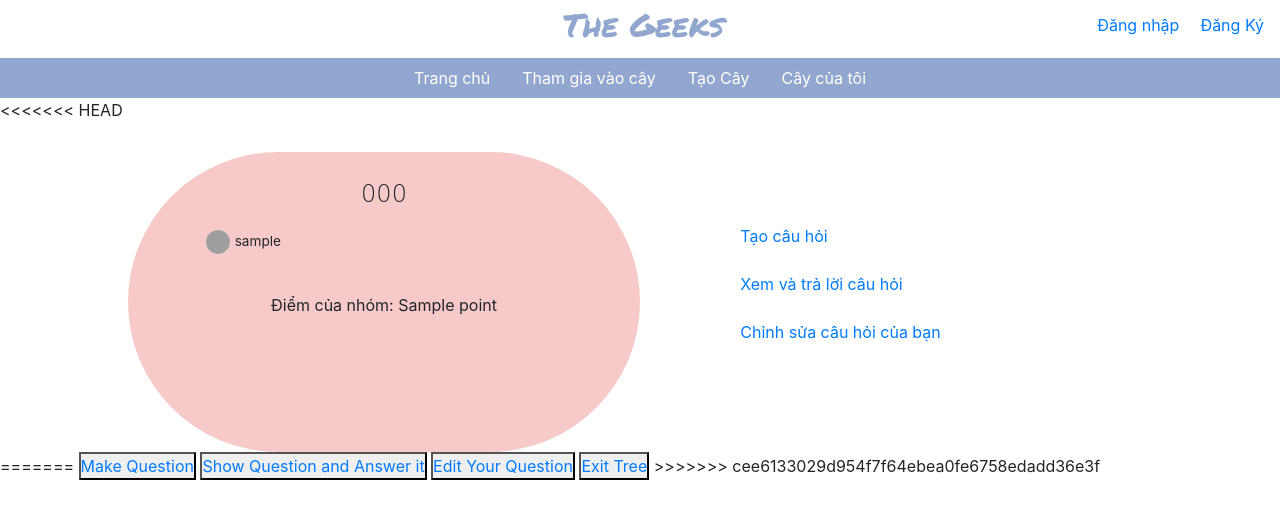
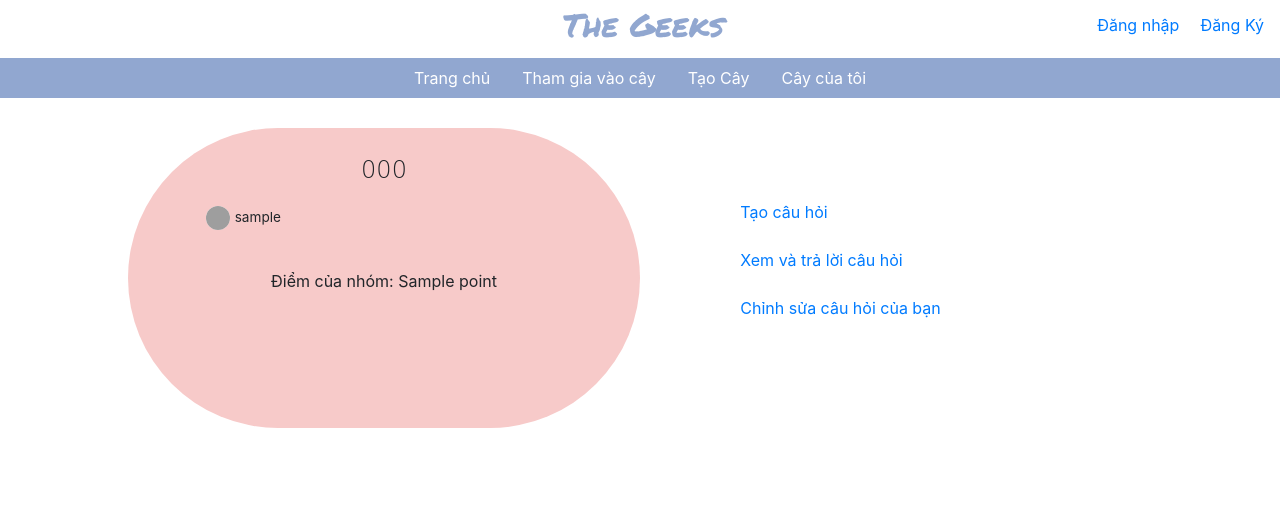
Before and after one commit to nhcuongng/thegeeks, a Flask app: template templates/my_tree.html in a window 1280 px wide. Shown: the top 519 px of the page. Run offline with Flask 2, Linux system fonts and the light colour scheme; the template is opened without the code that fills it: most values are stand-ins (such as "Sample title", 1, 10 or a date in 2020); parts of the project's set-up code (start-up, migrations or seed data) failed here and were passed over; some libraries are stand-ins or nearby versions; grey boxes are pictures that could not be loaded.

Commit message:
update font-end 50%

```diff
--- a/app.py
+++ b/app.py
@@ -23,13 +23,17 @@ def signup():
     elif request.method == "POST":
         form = request.form
         username = form['username']
-        password = form['password']
+        password1 = form['password1']
+        password2 = form['password2']
         user = User.objects(username = username).first()
-        if user is None:
-            new_user = User(username=username, password=password, tree_id = "")
+        if user is None and password1 == password2:
+            new_user = User(username=username, password=password1, tree_id = "")
             new_user.save()
             flash("Đăng ký Thành công")
             return redirect(url_for('signin'))
+        elif password1 != password2:
+            flash('Mật Khẩu Không Khớp, vui lòng nhập lại')
+            return render_template('signup.html',username = username)
         else:
             flash("Đã tồn tại")
             return render_template('signup.html')
@@ -68,14 +72,18 @@ def create_tree():
             # image = choice(images)
             user = User.objects(username = username).first()
             check_tree = Tree.objects(code = code).first()
-            if check_tree is None:
-                new_tree = Tree(code=code, password=password, owners = [username], point = 0)
-                new_tree.save()
-                flash("Tạo Cây Thành công, mời bạn đăng nhập lại vào cây vừa tạo")
-                return redirect(url_for('signin_to_tree'))
+            if user.tree_id:
+                flash("Bạn Hiện Tại Không Thể tạo nhóm,nếu muốn tạo hay thoát khỏi nhóm hiện tại")
+                return render_template('create_tree.html')
             else:
-                flash("Tên cây đã được sử dụng")
-                return redirect(url_for('create_tree'))
+                if check_tree is None:
+                    new_tree = Tree(code=code, password=password, owners = [username], point = 0)
+                    new_tree.save()
+                    flash("Tạo Cây Thành công, mời bạn đăng nhập lại vào cây vừa tạo")
+                    return redirect(url_for('signin_to_tree'))
+                else:
+                    flash("Tên cây đã được sử dụng")
+                    return redirect(url_for('create_tree'))
     else:
         flash('Bạn Chưa Đăng Nhập')
         return redirect(url_for('signin'))
--- a/templates/create_question.html
+++ b/templates/create_question.html
@@ -7,11 +7,7 @@
     {% for message in get_flashed_messages() %}
      <p>{{ message }}</p>
     {% endfor %}
-<<<<<<< HEAD
     <h3 class="text-primary" > Tạo câu hỏi nào</h3>
-=======
-    <h3 class="text-primary" > Tạo câu Câu hỏi về bạn để mọi người cùng trả lời nào:</h3>
->>>>>>> cee6133029d954f7f64ebea0fe6758edadd36e3f
     <form class="container" method="post">
       <input type="text" name="question" class="form-control" value="" placeholder="Nhập Câu Hỏi"><br>
       <input type="text" name="answer1" class="form-control" value="" placeholder="Câu trả lời 1"> <br>
--- a/templates/my_tree.html
+++ b/templates/my_tree.html
@@ -4,7 +4,6 @@
 <link rel="stylesheet" href="../static/css/mytree.css">
   <!-- <h1>Xin chào {{ username }}</h1> -->
 
-<<<<<<< HEAD
   <div class="row">
     <div class="mytree col-md-6 ">
       <p class="mytree-title">{{ code }}</p>
@@ -38,18 +37,4 @@
   <!-- <button type="button" name="button">
     <a href="/exit_tree"></a>
   </button> -->
-=======
-  <button type="button" name="button">
-    <a href="/create_question">Make Question</a>
-  </button>
-  <button type="button" name="button">
-    <a href="/show_question">Show Question and Answer it</a>
-  </button>
-  <button type="button" name="button">
-    <a href="/edit_question">Edit Your Question</a>
-  </button>
-  <button type="button" name="button">
-    <a href="/exit_tree">Exit Tree</a>
-  </button>
->>>>>>> cee6133029d954f7f64ebea0fe6758edadd36e3f
 {% endblock %}
--- a/templates/signup.html
+++ b/templates/signup.html
@@ -14,8 +14,8 @@
     <div class="signup-signup">
       <form class="container" method="post">
         <input type="text" name="username" class="form-control" value="" placeholder="Tên đăng nhập" required> <br>
-        <input type="password" name="password" class="form-control" value="" placeholder="Mật khẩu" required> <br>
-        <input type="text" name="password" class="form-control" value="" placeholder="Nhập lại mật khẩu" required> <br>
+        <input type="password" name="password1" class="form-control" value="" placeholder="Mật khẩu" required> <br>
+        <input type="password" name="password2" class="form-control" value="" placeholder="Nhập lại mật khẩu" required> <br>
 
         {% for message in get_flashed_messages() %}
          <p>{{ message }}</p>
```
